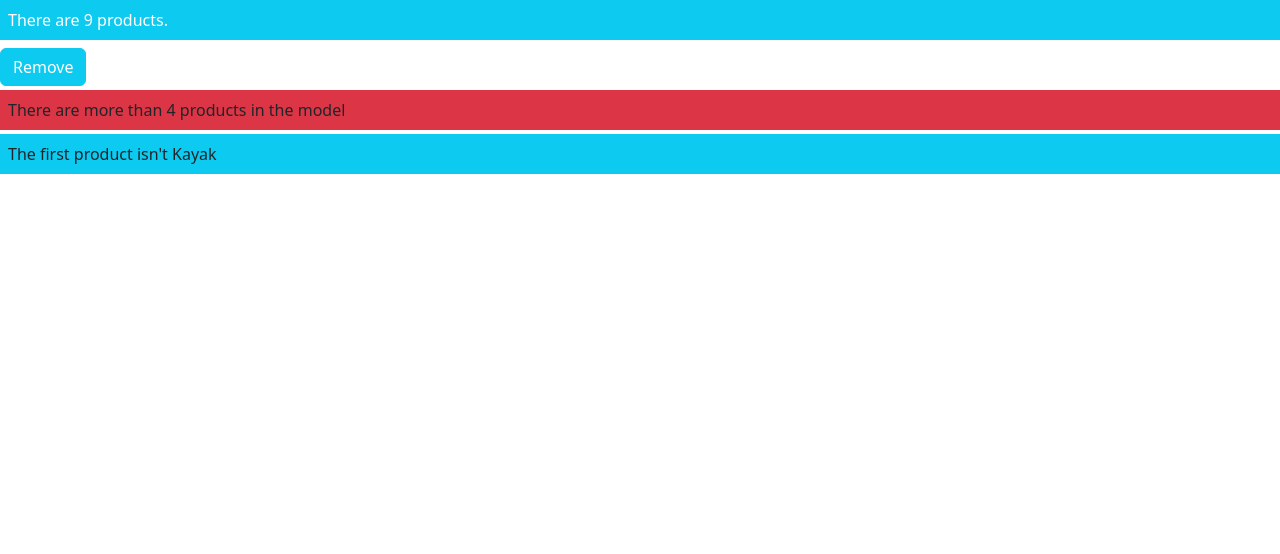
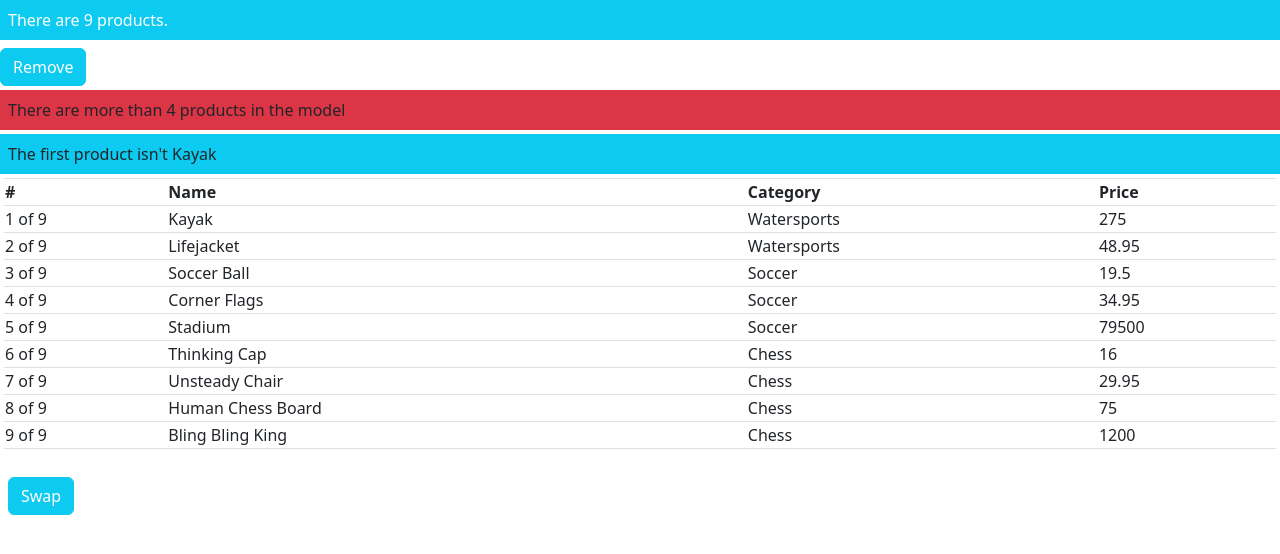
Before and after one commit to fellyka/Teaching-Angular, an Angular app: page / in a window 1280 px wide. Shown: the top 554 px of the page. Built offline with nearby package versions, Linux system fonts and the light colour scheme.

Commit message:
use of *ngFor

```diff
--- a/src/app/product.component.ts
+++ b/src/app/product.component.ts
@@ -21,4 +21,16 @@ export class ProductComponent {
   this.model.deleteProduct(this.model.getProducts()[0].id ?? 0);
   }
 
+  swapProduct() {
+    let p = this.products()[0];
+    if (p != null && p.id != null) {
+    this.model.deleteProduct(p.id);
+    this.model.saveProduct( { ...p, id: 0 });
+    }
+    }
+
+    getKey(index: number, product: Product) {
+      return product.name;
+      }
+
 }
--- a/src/app/template.html
+++ b/src/app/template.html
@@ -14,3 +14,22 @@
  <div *ngIf="product(0)?.name !== 'Kayak'" class="bg-info p-2 mt-1">
   The first product isn't Kayak
   </div>
+  <div class="p-1">
+    <table class="table table-sm table-bordered text-dark">
+      <tr>
+        <th>#</th>
+        <th>Name</th>
+        <th>Category</th>
+        <th>Price</th>
+      </tr>
+      <tr *ngFor="let product of products(); let i = index; let c = count; trackBy:getKey">
+        <td>{{i + 1}} of {{c}}</td>
+        <td>{{ product.name }}</td>
+        <td>{{ product.category }}</td>
+        <td>{{ product.price }}</td>
+      </tr>
+    </table>
+  </div>
+  <button class="btn btn-info text-white mt-2 mx-2" (click)="swapProduct()">
+    Swap
+    </button>
```
